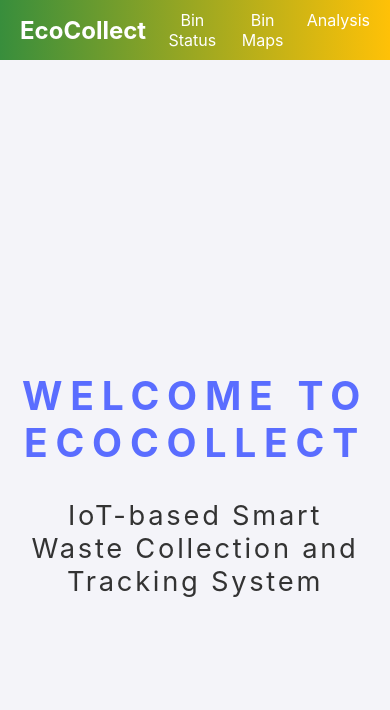
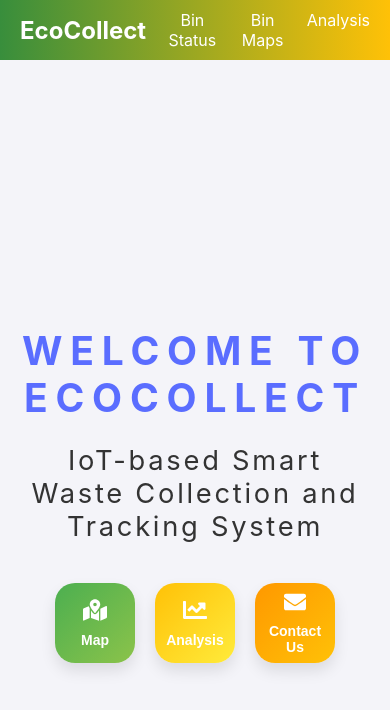
Before and after one commit to lakshannaveen/ecocollect-frontend-iot, a React (Create React App) app: page /home in a window 390 px wide. Shown: the top 710 px of the page. Built offline with nearby package versions, Linux system fonts and the light colour scheme.

Commit message:
home page updated

```diff
--- a/package.json
+++ b/package.json
@@ -13,6 +13,7 @@
     "react": "^18.3.1",
     "react-chartjs-2": "^5.3.0",
     "react-dom": "^18.3.1",
+    "react-icons": "^5.5.0",
     "react-leaflet": "^4.2.1",
     "react-router-dom": "^7.1.3",
     "react-scripts": "5.0.1",
--- a/src/pages/Home.css
+++ b/src/pages/Home.css
@@ -1,13 +1,24 @@
-.home {
-    text-align: center;
-    padding: 20px;
+.home-wrapper {
+  min-height: 100vh;
+  display: flex;
+  flex-direction: column;
+  background-color: #f4f4f9;
+}
+
+.home-container {
+  flex: 1;
   display: flex;
   flex-direction: column;
   justify-content: center;
   align-items: center;
-    height: 100vh;
-    background-color: #f4f4f9;
+  padding: 20px;
   box-sizing: border-box;
+}
+
+.home-content {
+  text-align: center;
+  max-width: 1200px;
+  width: 100%;
 }
 
 .animated-heading {
@@ -26,6 +37,113 @@
   font-weight: normal;
   letter-spacing: 0.1em;
   animation: fadeInSubheading 3s ease-in forwards;
+  margin-bottom: 40px;
+}
+
+.quick-access {
+  display: flex;
+  gap: 30px;
+  margin-top: 30px;
+  animation: fadeIn 2s ease-in forwards;
+  justify-content: center;
+  flex-wrap: wrap;
+}
+
+.access-btn {
+  display: flex;
+  flex-direction: column;
+  align-items: center;
+  justify-content: center;
+  width: 120px;
+  height: 120px;
+  border: none;
+  border-radius: 20px;
+  font-size: 18px;
+  font-weight: bold;
+  cursor: pointer;
+  transition: all 0.3s ease;
+  box-shadow: 0 8px 15px rgba(0, 0, 0, 0.1);
+  color: white;
+}
+
+.access-btn:hover {
+  transform: translateY(-10px);
+  box-shadow: 0 15px 20px rgba(0, 0, 0, 0.2);
+}
+
+.access-btn span {
+  margin-top: 10px;
+}
+
+.btn-icon {
+  font-size: 36px;
+}
+
+.map-btn {
+  background: linear-gradient(135deg, #4CAF50 0%, #8BC34A 100%);
+}
+
+.analysis-btn {
+  background: linear-gradient(135deg, #FFC107 0%, #FFEB3B 100%);
+}
+
+.contact-btn {
+  background: linear-gradient(135deg, #FF9800 0%, #FFC107 100%);
+}
+
+.contact-wrapper {
+  padding: 40px 20px;
+  background-color: #f8f9fa;
+  border-top: 1px solid #e0e0e0;
+}
+
+.contact-info {
+  max-width: 800px;
+  margin: 0 auto;
+  padding: 30px;
+  background: linear-gradient(135deg, #e8f5e9 0%, #f1f8e9 100%);
+  border-radius: 15px;
+  box-shadow: 0 10px 20px rgba(0, 0, 0, 0.1);
+}
+
+.contact-info h3 {
+  color: #2E7D32;
+  margin-bottom: 20px;
+  text-align: center;
+  font-size: 24px;
+}
+
+.contact-methods {
+  display: flex;
+  justify-content: center;
+  gap: 30px;
+  flex-wrap: wrap;
+}
+
+.contact-item {
+  display: flex;
+  align-items: center;
+  gap: 10px;
+  color: #1B5E20;
+  text-decoration: none;
+  font-size: 18px;
+  transition: all 0.3s ease;
+  padding: 15px 25px;
+  border-radius: 8px;
+  background-color: white;
+}
+
+.contact-item:hover {
+  background-color: #C8E6C9;
+  transform: scale(1.05);
+}
+
+.contact-icon {
+  font-size: 24px;
+}
+
+.animate-contact {
+  animation: slideUp 0.5s ease-out forwards;
 }
 
 @keyframes slideIn {
@@ -64,6 +182,17 @@
   }
 }
 
+@keyframes slideUp {
+  0% {
+    transform: translateY(30px);
+    opacity: 0;
+  }
+  100% {
+    transform: translateY(0);
+    opacity: 1;
+  }
+}
+
 @media screen and (max-width: 768px) {
   .animated-heading {
     font-size: 8vw;
@@ -71,6 +200,18 @@
   }
   .subheading {
     font-size: 5vw;
+  }
+  .quick-access {
+    gap: 20px;
+  }
+  .access-btn {
+    width: 100px;
+    height: 100px;
+  }
+  .contact-methods {
+    flex-direction: column;
+    gap: 15px;
+    align-items: center;
   }
 }
 
@@ -82,4 +223,19 @@
   .subheading {
     font-size: 7vw;
   }
+  .access-btn {
+    width: 80px;
+    height: 80px;
+    font-size: 14px;
   }
+  .btn-icon {
+    font-size: 24px;
+  }
+  .contact-info {
+    padding: 20px;
+  }
+  .contact-item {
+    font-size: 16px;
+    padding: 10px 15px;
+  }
+}
--- a/src/pages/Home.js
+++ b/src/pages/Home.js
@@ -1,11 +1,51 @@
-import React from 'react';
+import React, { useState } from 'react';
 import './Home.css';
+import { FaMapMarkedAlt, FaChartLine, FaEnvelope, FaPhone } from 'react-icons/fa';
 
 const Home = () => {
+  const [showContact, setShowContact] = useState(false);
+
   return (
-    <div className="home">
-      <h1 className="animated-heading">Welcome to Ecocollect</h1>
-      <h2 className="subheading">IoT-based Smart Waste Collection and Tracking System</h2>
+    <div className="home-wrapper">
+      <div className="home-container">
+        <div className="home-content">
+          <h1 className="animated-heading">Welcome to Ecocollect</h1>
+          <h2 className="subheading">IoT-based Smart Waste Collection and Tracking System</h2>
+
+          <div className="quick-access">
+            <button className="access-btn map-btn" onClick={() => window.location.href = '/maps'}>
+              <FaMapMarkedAlt className="btn-icon" />
+              <span>Map</span>
+            </button>
+            <button className="access-btn analysis-btn" onClick={() => window.location.href = '/analysis'}>
+              <FaChartLine className="btn-icon" />
+              <span>Analysis</span>
+            </button>
+            <button className="access-btn contact-btn" onClick={() => setShowContact(!showContact)}>
+              <FaEnvelope className="btn-icon" />
+              <span>Contact Us</span>
+            </button>
+          </div>
+        </div>
+      </div>
+
+      {showContact && (
+        <div className="contact-wrapper">
+          <div className="contact-info animate-contact">
+            <h3>Get in Touch</h3>
+            <div className="contact-methods">
+              <a href="tel:+1234567890" className="contact-item">
+                <FaPhone className="contact-icon" />
+                <span>+1 (234) 567-890</span>
+              </a>
+              <a href="mailto:info@ecocollect.com" className="contact-item">
+                <FaEnvelope className="contact-icon" />
+                <span>info@ecocollect.com</span>
+              </a>
+            </div>
+          </div>
+        </div>
+      )}
     </div>
   );
 };
```
Also changed, not shown: 1 other file (tests, documents, lock files or other folders). Lines whose indentation alone changed are shown as unchanged.
